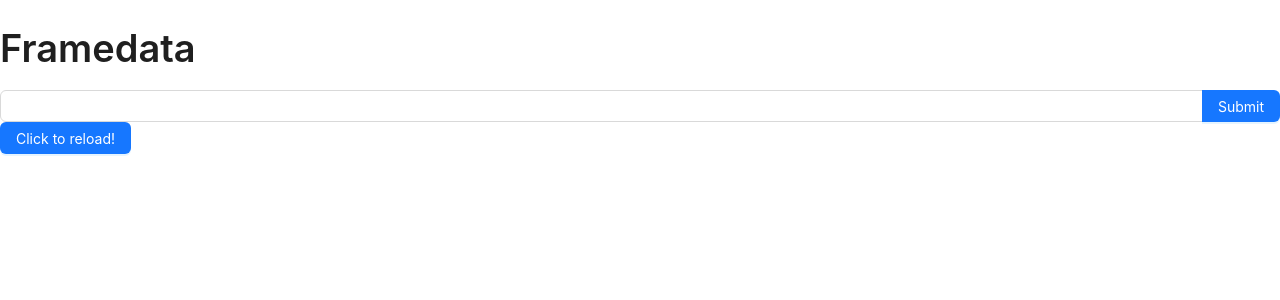
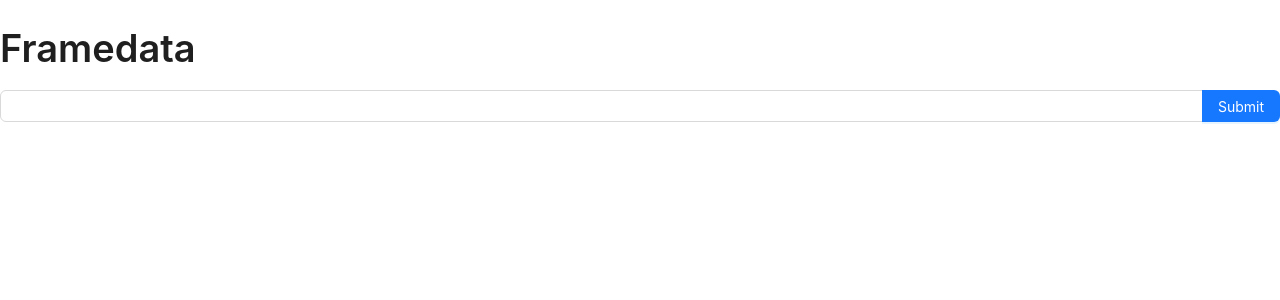
Before and after one commit to Senrix917/TypeScriptEinfu-hrungsprojekt, a React (Create React App) app in the folder Client/: page / in a window 1280 px wide. Shown: the top 300 px of the page. Built offline with nearby package versions, Linux system fonts and the light colour scheme.

Commit message:
Update App.tsx

```diff
--- a/Client/src/App.tsx
+++ b/Client/src/App.tsx
@@ -1,6 +1,6 @@
 import React, { useState } from "react";
 import "./App.css";
-import CharacterData from "./webScraper";
+import WebScraper from "./webScraper";
 import { Button, Space, Input, Typography } from "antd";
 
 function App(): JSX.Element {
@@ -10,10 +10,6 @@ function App(): JSX.Element {
 
 
   const {Title} = Typography
-
-  function refreshPage() {
-    window.location.reload();
-  }
 
   const handleClick = (): void => {
     // Pass the inputValue to the CharacterData component or perform any other action
@@ -42,11 +38,9 @@ function App(): JSX.Element {
       <Button type="primary" onClick={handleClick}>Submit</Button>
     </Space.Compact>
 
-      {showCharacterData && <CharacterData parameter={parameter} />}
+      {showCharacterData && <WebScraper parameter={parameter} />}
 
-      <Button type="primary" onClick={refreshPage}>
-        Click to reload!
-      </Button>
+
     </div>
   );
 }
```
